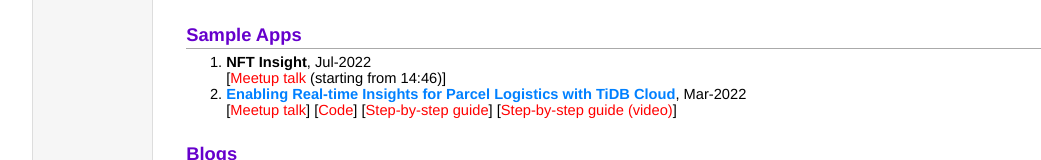
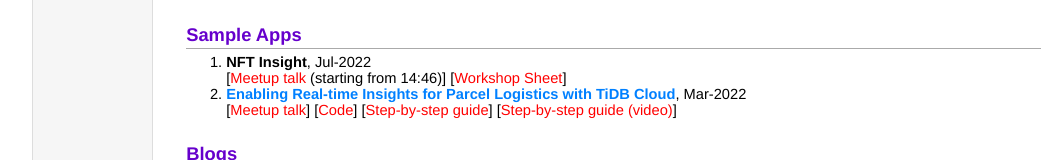
Before and after one commit to Erinnn3746/chenhao-huang.github.io, a plain HTML site: page index.html in a window 1280 px wide. Shown: the part 245-405 px from the top of the page, without its empty margins (82-1123 px from the left). Drawn offline with Linux system fonts and the light colour scheme.

Commit message:
Update index.html

```diff
--- a/index.html
+++ b/index.html
@@ -39,7 +39,7 @@
 <p>
 <ol>
 <li><b>NFT Insight</b>, Jul-2022</br>
-  [<a href="https://youtu.be/kPtv2XCMYpM" target="_blank"><font color="red">Meetup talk</font></a> (starting from 14:46)]
+  [<a href="https://youtu.be/kPtv2XCMYpM" target="_blank"><font color="red">Meetup talk</font></a> (starting from 14:46)] [<a href="https://github.com/pingcap/education/blob/master/nft_insight/workshop.md" target="_blank"><font color="red">Workshop Sheet</font></a>]
 <li><b><a href="https://en.pingcap.com/blog/enabling-real-time-insights-for-parcel-logistics-with-tidb-cloud/" target="_blank">Enabling Real-time Insights for Parcel Logistics with TiDB Cloud</a></b>, Mar-2022<br />
 [<a href="https://youtu.be/aqZ6fir-wQo" target="_blank"><font color="red">Meetup talk</font></a>]
   [<a href="https://github.com/pingcap/education/tree/master/PingExpress_DemoCorp" target="_blank"><font color="red">Code</font></a>]
```
